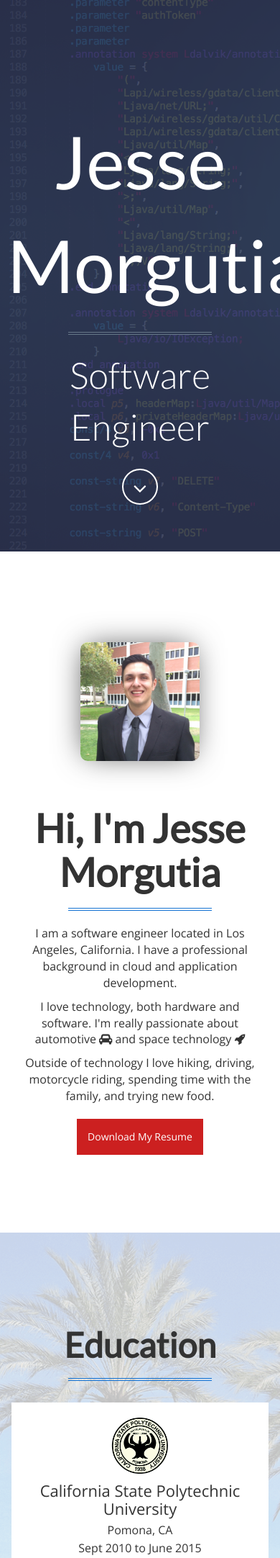
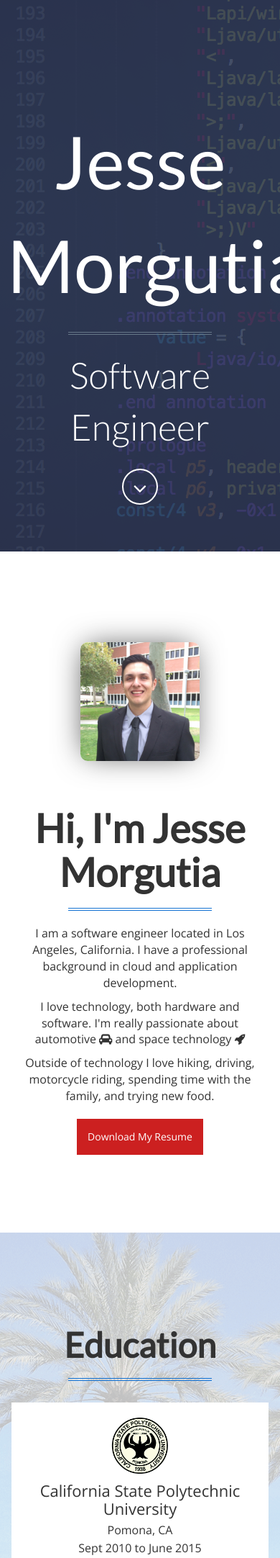
Before and after one commit to jvmorgutia/jvmorgutia.github.io, a PHP site: page / in a window 390 px wide; the page is wider, and only the part inside the window is pictured. Shown: the part 78-2242 px from the top of that part at 72% size. Run offline with PHP 8.4, Linux system fonts and the light colour scheme.

Commit message:
More changes to mobile

```diff
--- a/css/main.css
+++ b/css/main.css
@@ -410,10 +410,8 @@ footer ul li a {
 }
 
 #hero, #education, #projects{
-  -webkit-background-size: cover;
-  -moz-background-size: cover;
-  -o-background-size: cover;
-  background-size: cover;
+  background-size: auto;
+  background-attachment: scroll;
 }
 
 #about-image{
```
